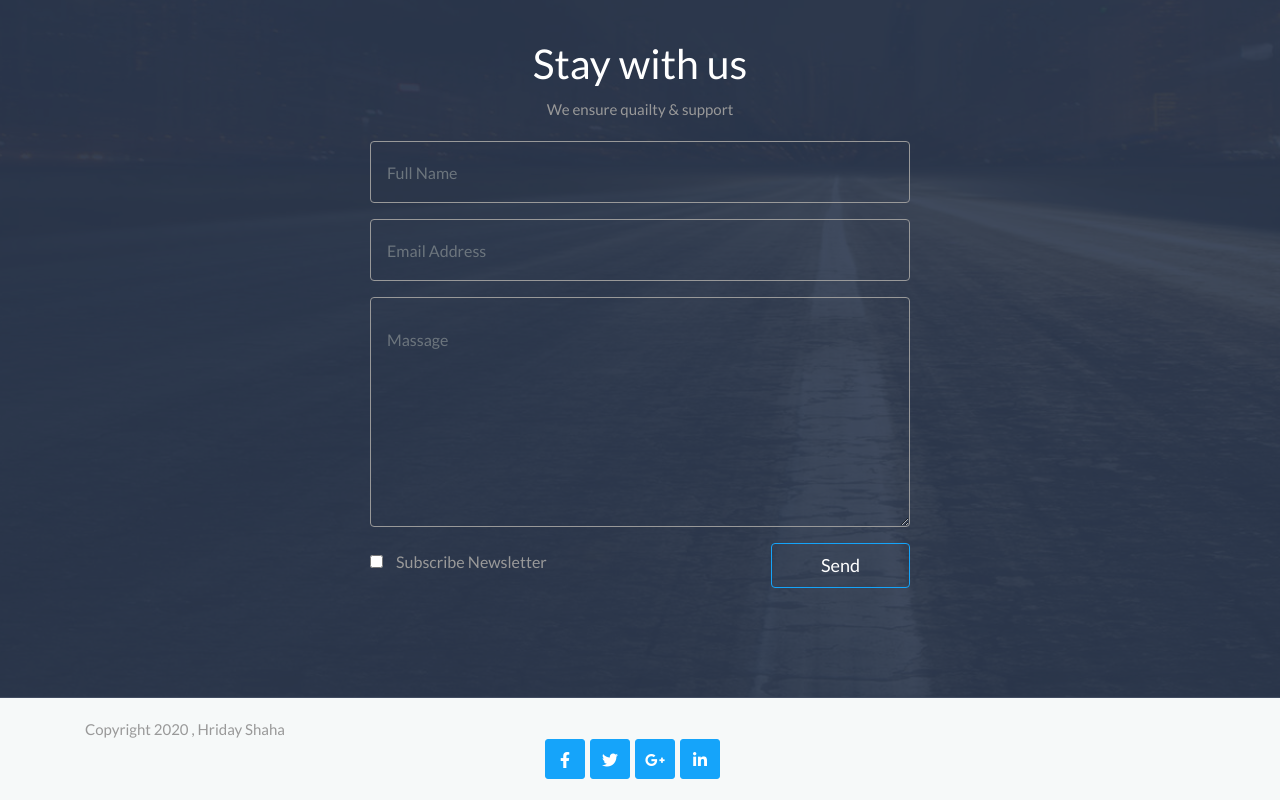
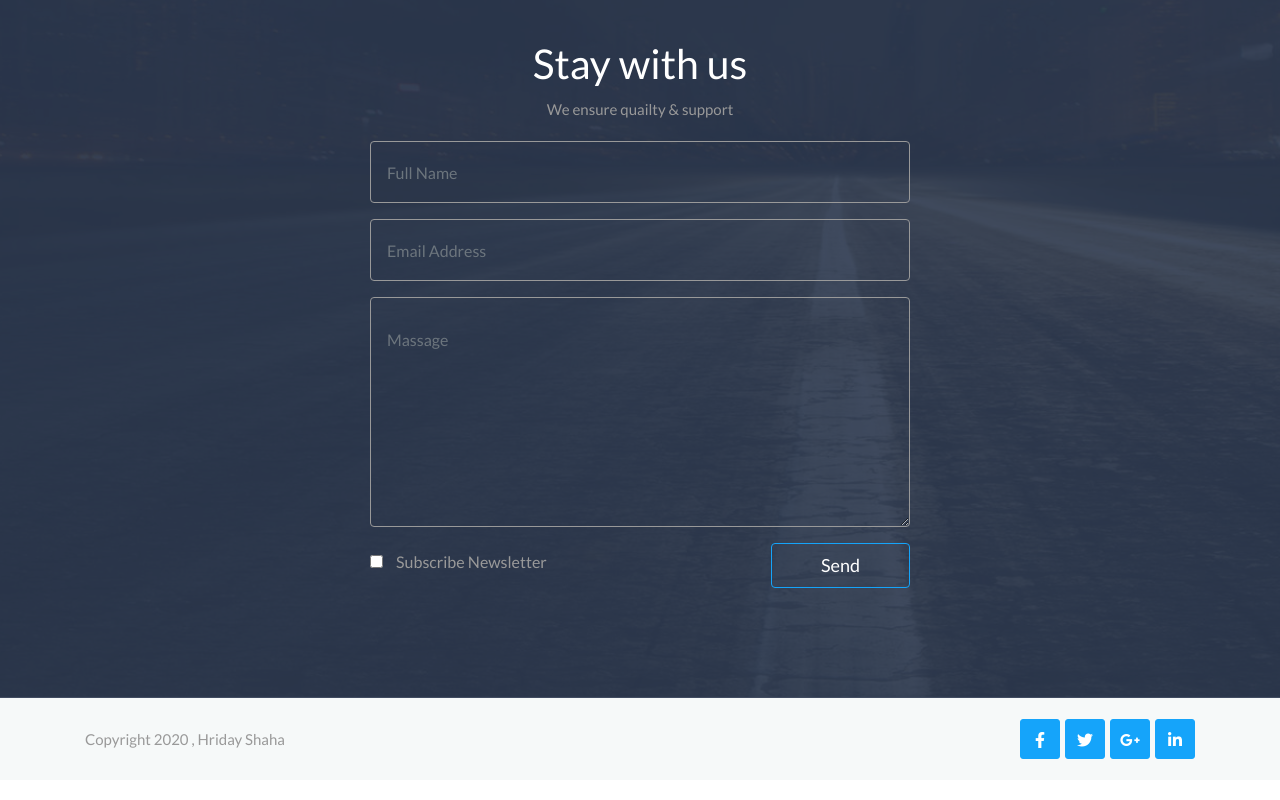
Before and after one commit to Hridayshaha/project1, a plain HTML site: page index.html in a window 1280 px wide. Shown: the part 2501-3301 px from the top of the page. Drawn offline with nearby package versions, Linux system fonts and the light colour scheme.

Commit message:
Update index.html

```diff
--- a/index.html
+++ b/index.html
@@ -245,10 +245,10 @@
     <footer class="footer-section">
       <div class="container justify-content-between">
         <div class="row align-items-center">
-          <div class="col-12">
+          <div class="col-6">
             <p class="wow animate__animated animate__fadeInLeft">Copyright 2020 , Hriday Shaha</p>
           </div>
-          <div class="col-7 wow animate__animated animate__fadeInRight">
+          <div class="col-6 wow animate__animated animate__fadeInRight">
             <ul class="nav justify-content-end">
               <li><a href="https://www.facebook.com/hriday.shaha.official"><i class="fab fa-facebook-f"></i></a></li>
               <li><a href="https://twitter.com/shaha_hriday"><i class="fab fa-twitter"></i></a></li>
```
